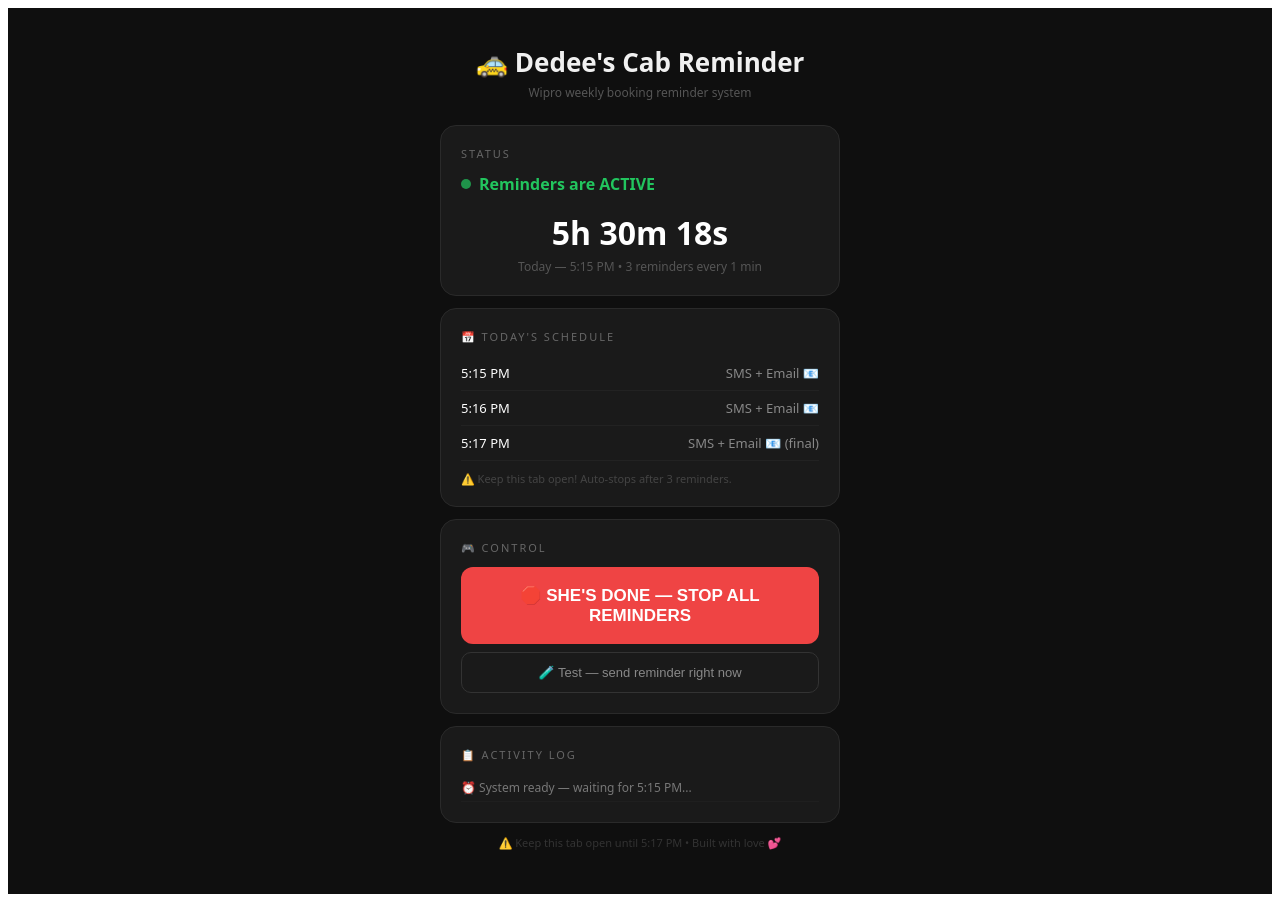
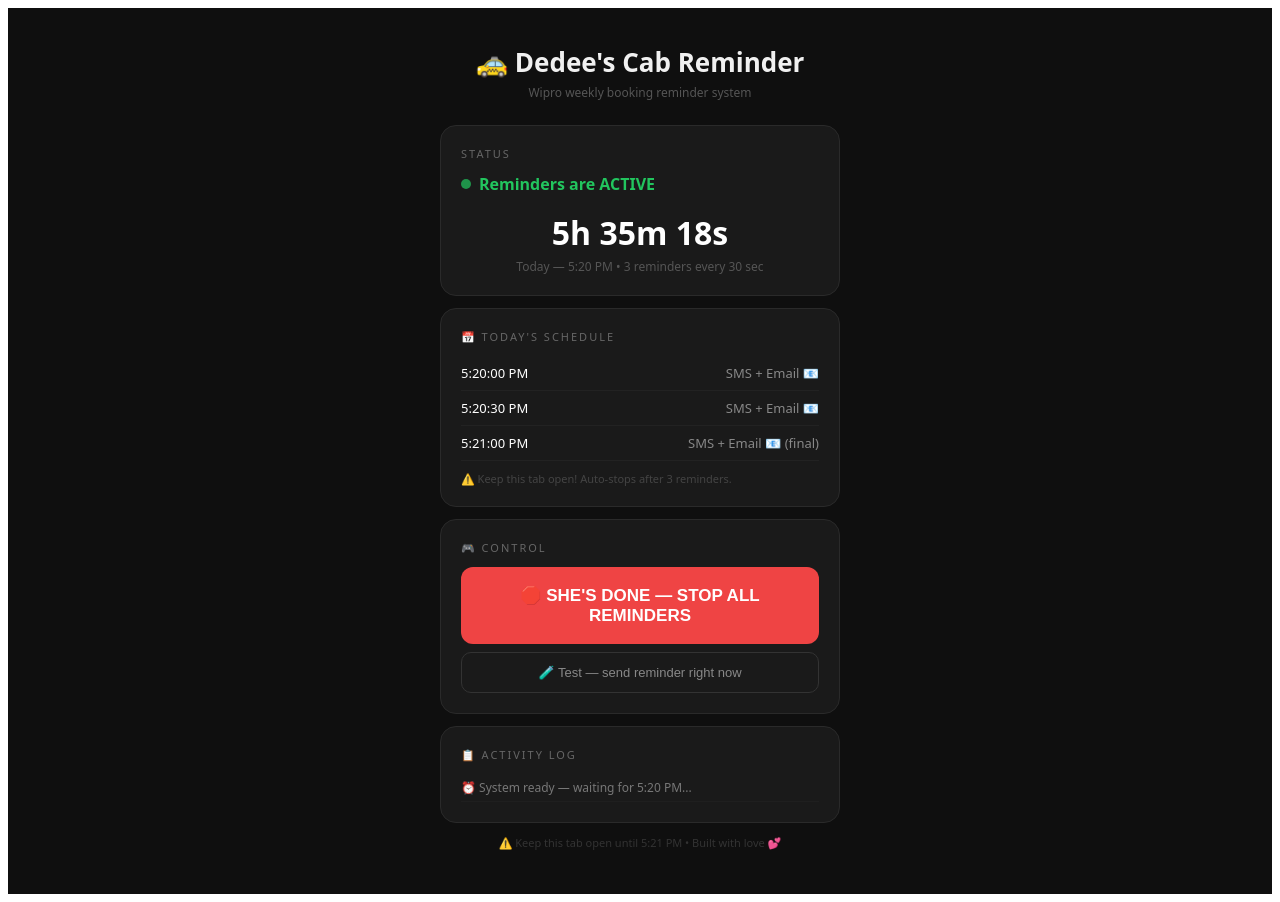
Before and after one commit to Nithinnani2002/cab_cron, a React (Create React App) app: page / in a window 1280 px wide. Built offline with nearby package versions, Linux system fonts and the light colour scheme.

Commit message:
Update App.js

```diff
--- a/src/App.js
+++ b/src/App.js
@@ -8,14 +8,14 @@ const SMS_MESSAGES = [
 
 export default function App() {
   const [active, setActive] = useState(true);
-  const [log, setLog] = useState(["⏰ System ready — waiting for 5:15 PM..."]);
+  const [log, setLog] = useState(["⏰ System ready — waiting for 5:20 PM..."]);
   const [sending, setSending] = useState(false);
   const [countdown, setCountdown] = useState("");
   const [nextSlot, setNextSlot] = useState("");
   const slotRef = useRef(0);
 
   function addLog(msg) {
-    const now = new Date().toLocaleTimeString("en-IN", { hour: "2-digit", minute: "2-digit" });
+    const now = new Date().toLocaleTimeString("en-IN", { hour: "2-digit", minute: "2-digit", second: "2-digit" });
     setLog(prev => [`${now} — ${msg}`, ...prev].slice(0, 30));
   }
 
@@ -23,7 +23,7 @@ export default function App() {
     function updateCountdown() {
       const now = new Date();
       const target = new Date();
-      target.setHours(17, 15, 0, 0); // Changed to 5:15 PM (17:15)
+      target.setHours(17, 20, 0, 0); // Changed to 5:20 PM (17:20)
       if (target < now) {
         setCountdown("✅ Done!");
         setNextSlot("All reminders fired for today");
@@ -34,7 +34,7 @@ export default function App() {
       const m = Math.floor((diff % 3600000) / 60000);
       const s = Math.floor((diff % 60000) / 1000);
       setCountdown(`${h}h ${m}m ${s}s`);
-      setNextSlot("Today — 5:15 PM • 3 reminders every 1 min");
+      setNextSlot("Today — 5:20 PM • 3 reminders every 30 sec");
     }
     updateCountdown();
     const t = setInterval(updateCountdown, 1000);
@@ -47,18 +47,24 @@ export default function App() {
       const now = new Date();
       const hour = now.getHours();
       const min = now.getMinutes();
+      const sec = now.getSeconds();
+
       if (hour === 17) { // 5 PM hour
         let slot = -1;
-        if (min >= 15 && min < 16) slot = 0;      // First at 5:15
-        else if (min >= 16 && min < 17) slot = 1; // Second at 5:16
-        else if (min >= 17 && min < 18) slot = 2; // Third at 5:17
+        // First reminder at 5:20:00 - 5:20:29
+        if (min === 20 && sec >= 0 && sec < 30) slot = 0;
+        // Second reminder at 5:20:30 - 5:20:59
+        else if (min === 20 && sec >= 30 && sec < 60) slot = 1;
+        // Third reminder at 5:21:00 - 5:21:29
+        else if (min === 21 && sec >= 0 && sec < 30) slot = 2;
+
         if (slot >= 0 && slotRef.current <= slot) {
           slotRef.current = slot + 1;
           await fireReminder(slot);
         }
       }
     }
-    const t = setInterval(checkAndFire, 10000);
+    const t = setInterval(checkAndFire, 5000); // Check every 5 seconds for more precision
     return () => clearInterval(t);
   }, [active]);
 
@@ -145,7 +151,7 @@ export default function App() {
 
         <div style={s.card}>
           <div style={s.label}>📅 Today's Schedule</div>
-          {[["5:15 PM", "SMS + Email 📧"], ["5:16 PM", "SMS + Email 📧"], ["5:17 PM", "SMS + Email 📧 (final)"]].map(([t, w]) => (
+          {[["5:20:00 PM", "SMS + Email 📧"], ["5:20:30 PM", "SMS + Email 📧"], ["5:21:00 PM", "SMS + Email 📧 (final)"]].map(([t, w]) => (
             <div key={t} style={s.row}>
               <span style={{ color: "#fff", fontWeight: "500" }}>{t}</span>
               <span style={{ color: "#888" }}>{w}</span>
@@ -170,7 +176,7 @@ export default function App() {
         </div>
 
         <div style={{ textAlign: "center", fontSize: "11px", color: "#333", paddingBottom: "24px" }}>
-          ⚠️ Keep this tab open until 5:17 PM • Built with love 💕
+          ⚠️ Keep this tab open until 5:21 PM • Built with love 💕
         </div>
       </div>
     </div>
```
